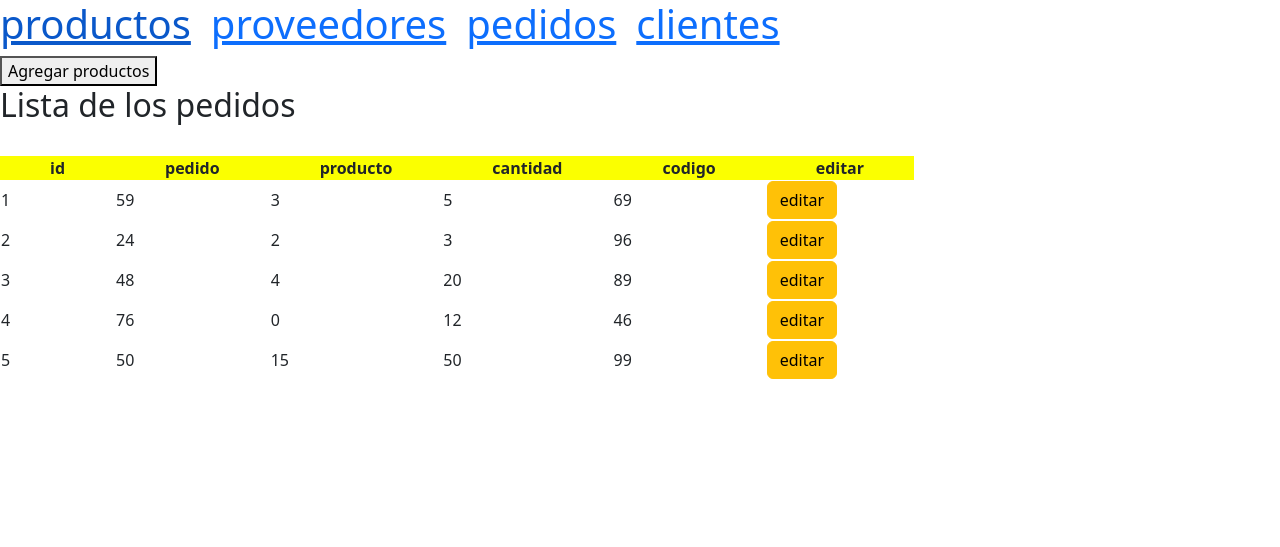
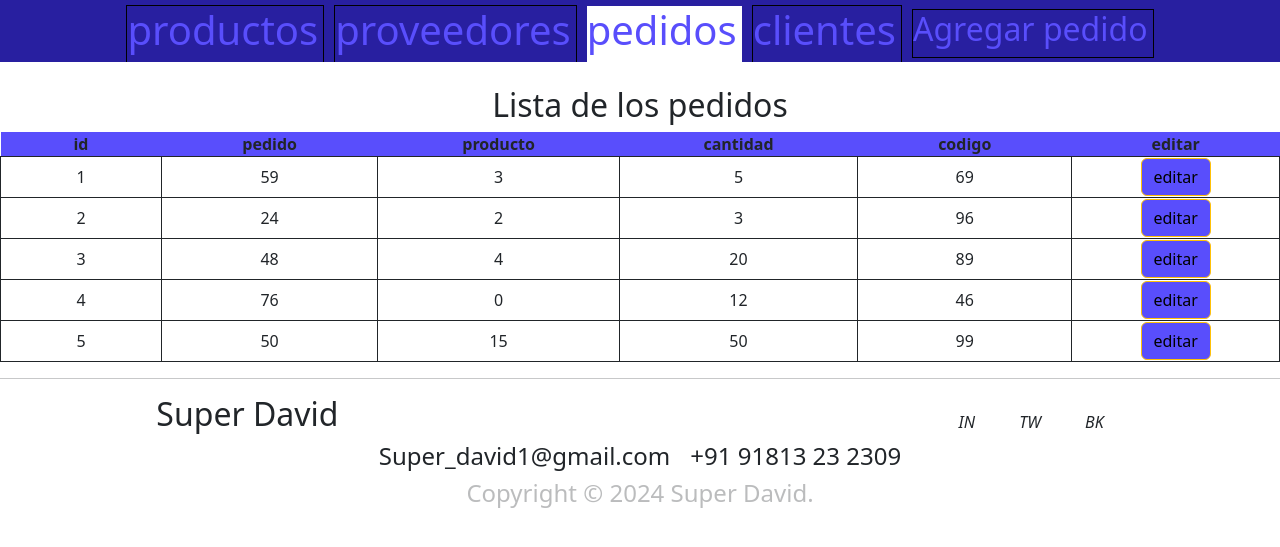
Before and after one commit to bakerevil/super_david_inventario, a PHP site: page /pedidos.php in a window 1280 px wide. Shown: the top 547 px of the page. Run offline with PHP 8.4, Linux system fonts and the light colour scheme; data comes from the database, SQL or seed files in the repository; both versions use the stored data as it was after the commit.

Commit message:
styles
se mejoro visualmente los apartados

```diff
--- a/css/styles_index.css
+++ b/css/styles_index.css
@@ -1,10 +1,84 @@
-.head, .head h1{
+
+.head, .head h1, .head h2{
     display: flex;
-    margin-right: 20px;
+    margin-right: 5px;
+    align-items: center;
+}
+.head{
+    background-color: rgb(40, 31, 160);
+    width: 100%;
+    justify-content: center;
+    padding-top: 5px;
+}
+.head a{
+    border-top: 1px solid black;
+    border-left: 1px solid black;
+    border-right: 1px solid black;
+    text-decoration: none;
+    color: rgb(89, 78, 252);
+    margin:  0 5px 0 5px;
+}
+.head a#primary{
+    background-color: white;
+    border: 0;
+}
+.head a#comp{
+    border-bottom: 1px solid black;
+
+}
+.head a :hover{
+    color: rgb(173, 170, 219);
+}
+h2#texto{
+    display: flex;
+    justify-content: center;
 }
 thead{
-    background-color: rgb(251, 255, 0);
+    background-color: rgb(89, 78, 252);
 }
 th{
     padding: 0 50px 0 50px;
 }
+tr, tbody{
+    text-align: center;
+}
+tbody td{
+    border: 1px solid;
+}
+table{
+    width: 100%;
+}
+td#btn{
+    background-color: rgb(89, 78, 252);
+}
+
+.footer{
+    display: flex;
+    justify-content: center;
+}
+.footer h2{
+    margin-right: 300px;
+}
+.footer div{
+    margin-top: 15px;
+    margin-left: 300px;
+}
+.footer div i{
+    padding: 10px;
+    margin: 20px 10px;
+}
+.con{
+    display: flex;
+   justify-content: center;
+}
+.con h4{
+    padding: 0 10px;
+}
+.con i{
+    margin: 20px 10px;
+}
+.cr h4{
+    text-align: center;
+    opacity: 30%;
+    margin-top: 0
+}
--- a/pedidos.php
+++ b/pedidos.php
@@ -19,14 +19,13 @@ $result = $conexion->query($query);
         <div class="head">
             <a href="index.php"><h1>productos</h1></a>
             <a href="proveedores.php"><h1>proveedores</h1></a>
-            <a href="pedidos.php"><h1>pedidos</h1></a>
+            <a id="primary" href="pedidos.php"><h1>pedidos</h1></a>
             <a href="clientes.php"><h1>clientes</h1></a>
+            <a id="comp" href="config/pedidos/insert/insert_pedidos.php"><h2>Agregar pedido</h2></a>
         </div>
     </header>
-    <a href="config/pedidos/insert/insert_pedidos.php"><button>Agregar productos</button></a>
     <br>
-    <h2>Lista de los pedidos</h2>
-    <br>
+    <h2 id="texto">Lista de los pedidos</h2>
     <table>
         <thead>
             <tr>
@@ -50,12 +49,30 @@ $result = $conexion->query($query);
                     <td><?php echo $row ['codigo']; ?></td>
 
                     <td>
-                        <a href="config/pedidos/update/update_index.php?IDProducto=<?php echo $row ['IDPedido']; ?>" class="btn btn-warning">editar</a>
+                        <a href="config/pedidos/update/update_index.php?IDProducto=<?php echo $row ['IDPedido']; ?>" class="btn btn-warning" style= background-color:rgb(89,78,252);>editar</a>
 
                     </td>
             </tr>
             <?php }?>
 
     </table>
+    <footer>
+        <hr>
+        <div class="footer">
+            <h2>Super David</h2>
+            <div>
+                <i>IN</i>
+                <i>TW</i>
+                <i>BK</i>
+            </div>
+        </div>
+        <div class="con">
+            <h4>Super_david1@gmail.com</h4>
+            <h4>+91 91813 23 2309</h4>
+        </div>
+        <div class="cr">
+            <h4>Copyright © 2024 Super David.</h4>
+        </div>
+    </footer>
 </body>
 </html>
```
Also changed, not shown: clientes.php (+22 -9 lines), index.php (+22 -11 lines), proveedores.php (+22 -8 lines), super_david.sql (added, +281 -0 lines).
